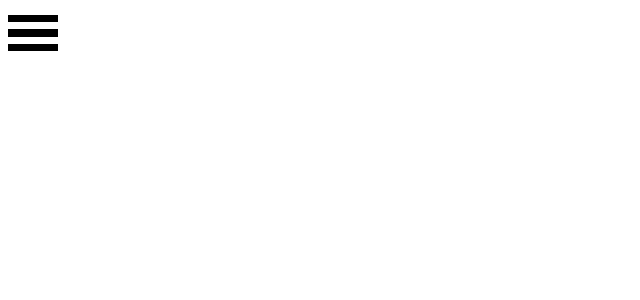
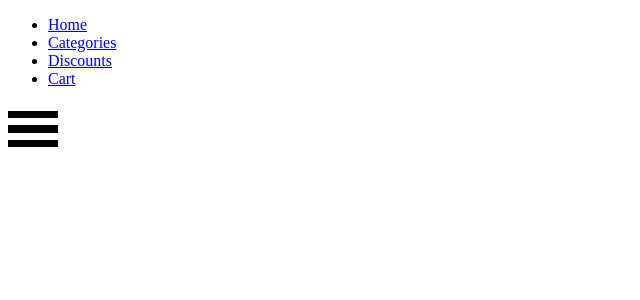
Before and after one commit to micdra7/online-shop-frontend, a React app: page /categories in a window 1280 px wide. Shown: the top 300 px of the page, without its empty margins (0-640 px from the left). Built offline with nearby package versions, Linux system fonts and the light colour scheme.

Commit message:
feat: add Navbar, add NavbarLink, add their unit tests

```diff
--- a/src/components/container/App/App.tsx
+++ b/src/components/container/App/App.tsx
@@ -1,20 +1,22 @@
 import React, { useState } from 'react';
 import { BrowserRouter as Router, Switch, Route } from 'react-router-dom';
-import Burger from '../../presentational/Burger/Burger';
+import Navbar from '../Navbar/Navbar';
 
 export interface AppProps { message: string; }
 
 const App: React.FC<AppProps> = ({ message }) => {
 
-    const [active, setActive] = useState(false);
-
-    const handle = (event?: any) => {
-        setActive(!active);
-    };
+    const links = [
+        { href: '/', text: 'Home' },
+        { href: '/categories', text: 'Categories' },
+        { href: '/discounts', text: 'Discounts' },
+        { href: '/cart', text: 'Cart' },
+    ];
 
     return (
         <Router>
-            <Burger active={active} handleClick={handle} />
+            <Navbar links={links} />
+
             <Switch>
                 <Route exact path='/'>
                     <h1 data-testid='appComponent'>
--- /dev/null
+++ b/src/components/container/Navbar/Navbar.tsx
@@ -0,0 +1,32 @@
+import React, { useState } from 'react';
+import './Navbar.scss';
+import NavbarLink from '../../presentational/NavbarLink/NavbarLink';
+import Burger from '../../presentational/Burger/Burger';
+
+export interface NavbarProps {
+    links: Array<{ href: string; text: string; }>;
+}
+
+const Navbar: React.FC<NavbarProps> = ({ links }) => {
+
+    const [burgerActive, setBurgerActive] = useState(false);
+
+    const handleBurgerClick = (event?: any) => {
+        setBurgerActive(!burgerActive);
+    };
+
+    const renderedLinks = links.map((link) => (
+        <NavbarLink key={link.href} href={link.href} text={link.text} />));
+
+    return (
+        <nav className='navbar' data-testid='navbar'>
+
+            <ul className='nav'>
+                {renderedLinks}
+            </ul>
+            <Burger active={burgerActive} handleClick={handleBurgerClick} />
+        </nav>
+    );
+};
+
+export default Navbar;
--- /dev/null
+++ b/src/components/presentational/NavbarLink/NavbarLink.tsx
@@ -0,0 +1,17 @@
+import React from 'react';
+import { Link } from 'react-router-dom';
+
+export interface NavbarLinkProps {
+    href: string;
+    text: string;
+}
+
+const NavbarLink: React.FC<NavbarLinkProps> = ({ href, text }) => (
+    <li data-testid='navbar-link'>
+        <Link to={href}>
+            {text}
+        </Link>
+    </li>
+);
+
+export default NavbarLink;
--- a/tslint.json
+++ b/tslint.json
@@ -14,6 +14,7 @@
         "quotemark": [true, "single"],
         "ordered-imports": false,
         "jsx-boolean-value": false,
-        "jsx-alignment": false
+        "jsx-alignment": false,
+        "trailing-comma": false
     }
 }
```
Also changed, not shown: src/components/container/Navbar/Navbar.scss (added), src/components/presentational/NavbarLink/NavbarLink.scss (added), 2 other files (tests, documents, lock files or other folders).
